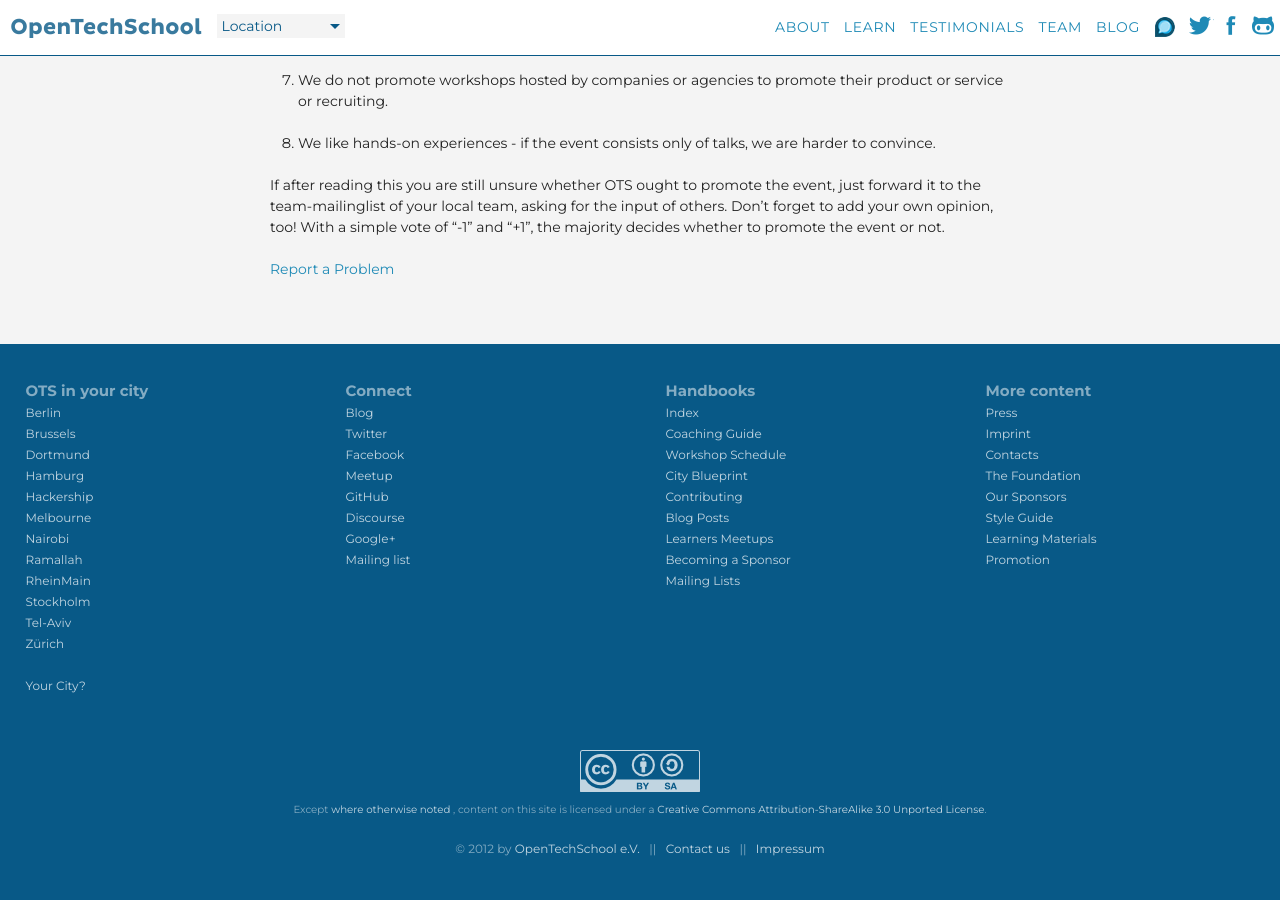
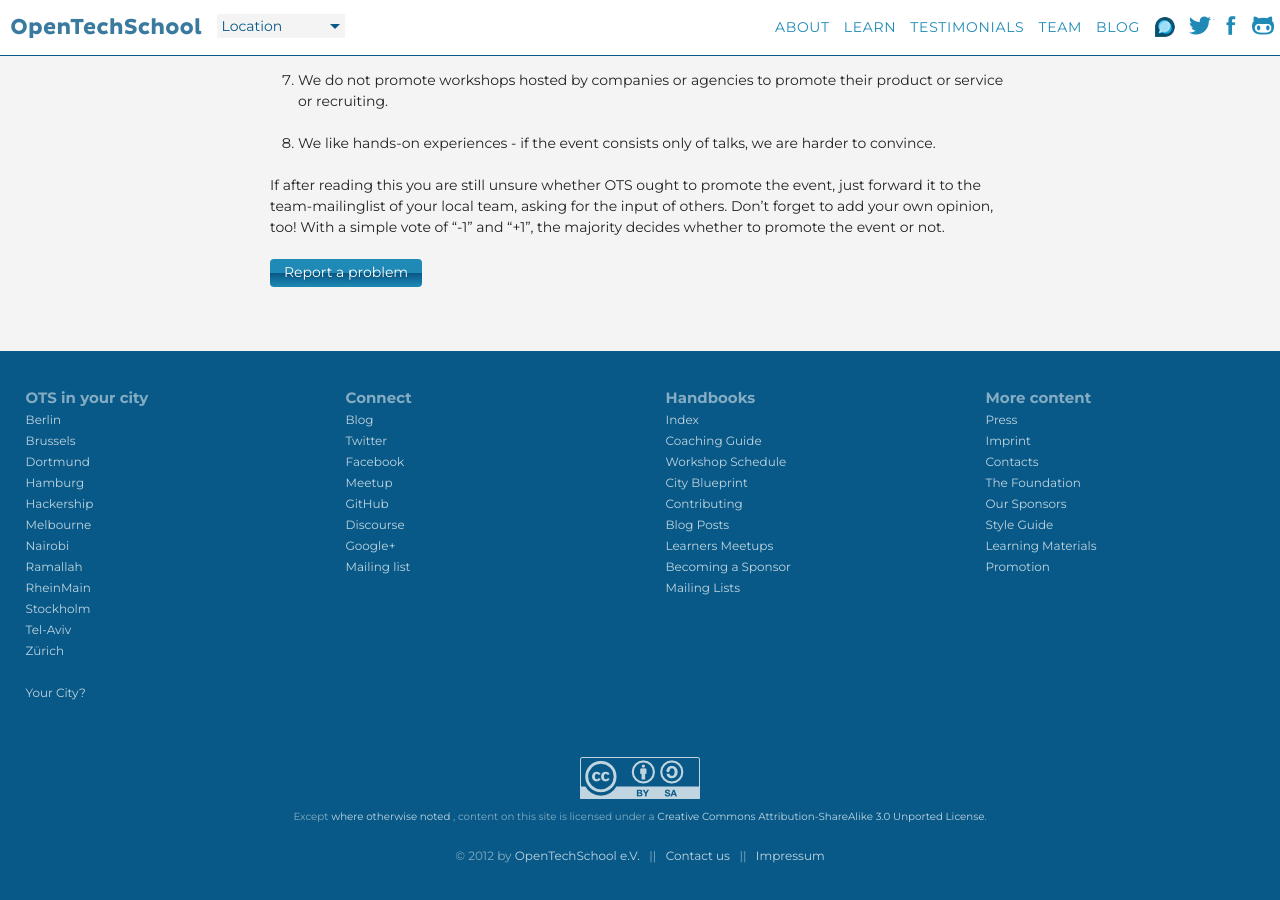
Before and after one commit to OpenTechSchool/www.opentechschool.org, a Jekyll site: the page built from handbooks/promotion.md, in a window 1280 px wide and 900 px high, scrolled down 766 px. Built offline with Jekyll 4.4.1, drawn with Linux system fonts in a browser that asks for light colours; nearby versions of some CDN libraries.

Commit message:
make it a prettier button

```diff
--- a/_layouts/handbook.html
+++ b/_layouts/handbook.html
@@ -11,7 +11,7 @@
   <div class="container container_narrow">
     {{ content }}
 
-    <a href="mailto:team.blueprint@opentechschool.org?Subject='Reporting a problem about {{page.title}}'">Report a Problem</a>
+    <a class="ots_action" href="mailto:team.blueprint@opentechschool.org?Subject='Reporting a problem with {{page.title}}">Report a problem</a>
   </div>
 </section>
 {% include _footer.html %}
```
